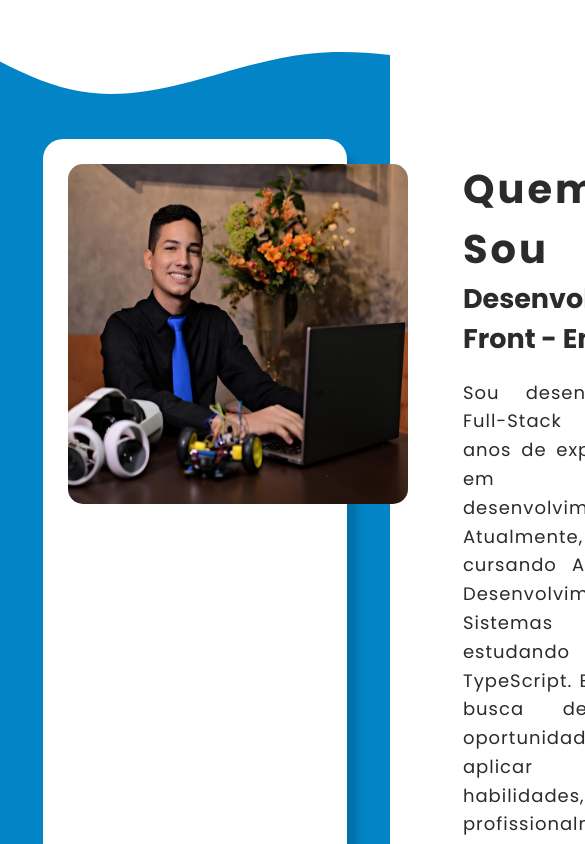
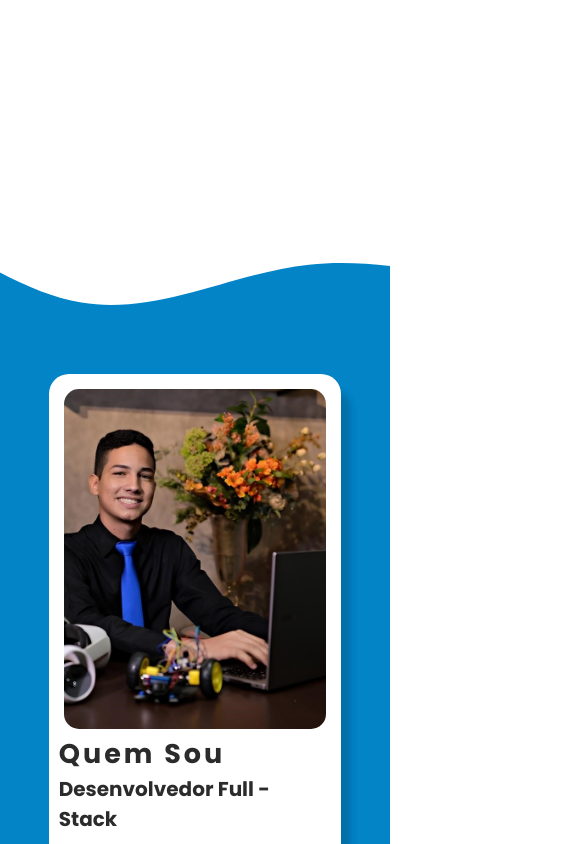
Before and after one commit to Pablo-M-Santos/Portfolio, a React (Vite) app: page / in a window 390 px wide. Shown: the part 900-1744 px from the top of the page, 585 px wide, since content can reach past the window. Built offline with nearby package versions, Linux system fonts and the light colour scheme.

Commit message:
feat: Quem sou finalizado

```diff
--- a/src/Components/Main/Main.css
+++ b/src/Components/Main/Main.css
@@ -248,6 +248,7 @@ span {
   .home-container {
     width: 85%;
   }
+
   /* Quem Sou */
   .quem-sou-texto h2 {
     font-size: 40px;
@@ -299,19 +300,20 @@ span {
     font-size: 20px;
   }
 
-   /* Quem Sou */
-   .quem-sou-texto h2 {
-    font-size: 40px;
+  /* Quem Sou */
+  .quem-sou-texto h2 {
+    font-size: 30px;
   }
 
   .quem-sou-texto h3 {
-    font-size: 27px;
+    font-size: 25px;
   }
 
   .quem-sou-texto p {
-    font-size: 18px;
+    font-size: 17px;
     margin: 20px 0px;
   }
+
   .quem-sou-img {
     width: 350px;
     height: 350px;
@@ -341,17 +343,40 @@ span {
   .home-container {
     width: 90%;
   }
+
+  /* Quem Sou */
+  .quem-sou-texto h2 {
+    font-size: 29px;
+  }
+
+  .quem-sou-texto h3 {
+    font-size: 24px;
+  }
+
+  .quem-sou-texto p {
+    font-size: 16px;
+    margin: 20px 0px;
+  }
+
+  .quem-sou-img {
+    width: 350px;
+    height: 350px;
+  }
 }
 
 @media (max-width: 1250px) {
+
   /* Home */
   .home-container {
     flex-direction: column-reverse;
-    padding-top: 200px;
   }
 
   .home-texto h1 {
     font-size: 25px;
+  }
+
+  .home {
+    height: 135vh;
   }
 
   .home-texto h2 {
@@ -374,12 +399,30 @@ span {
 
   .home-container {
     width: 80%;
+    margin-top: 0px;
   }
 
   /* Quem Sou  */
+  .quem-sou-container {
+    flex-direction: column;
+    width: 65%;
+  }
+
+  .quem-sou-img {
+    width: 100%;
+    height: 350px;
+    object-fit: cover;
+    object-position: 50% 20%;
+    border-radius: 20px;
+    margin-right: 0px;
+  }
+
 }
 
 @media (max-width: 800px) {
+  .home {
+    height: 120vh;
+  }
   .home-texto h1 {
     font-size: 25px;
   }
@@ -402,9 +445,16 @@ span {
     height: 450px;
   }
 
+  .home-container {
+    margin-top: 0px;
+  }
+
 }
 
 @media (max-width: 600px) {
+  .home {
+    height: 125vh;
+  }
   .home-texto h1 {
     font-size: 22px;
   }
@@ -434,6 +484,25 @@ span {
   .btn {
     padding: 0.5rem 2.7rem;
   }
+
+  /* Quem Sou */
+  .quem-sou-texto h2 {
+    font-size: 27px;
+  }
+
+  .quem-sou-texto h3 {
+    font-size: 22px;
+  }
+
+  .quem-sou-texto p {
+    font-size: 15px;
+    margin: 20px 0px;
+  }
+
+  .quem-sou-container {
+    width: 75%;
+  }
+
 }
 
 @media (max-width: 500px) {
@@ -470,6 +539,28 @@ span {
 
   .btn {
     padding: 0.3rem 2.5rem;
+  }
+
+  /* Quem Sou */
+  .quem-sou-texto h2 {
+    font-size: 27px;
+  }
+
+  .quem-sou-texto h3 {
+    font-size: 22px;
+  }
+
+  .quem-sou-texto p {
+    font-size: 15px;
+    margin: 20px 0px;
+  }
+
+  .quem-sou-container {
+    width: 75%;
+  }
+
+  .quem-sou-container {
+    padding: 10px;
   }
 }
 
@@ -508,4 +599,30 @@ span {
   .btn {
     padding: 0.3rem 2.5rem;
   }
+
+  /* Quem Sou */
+  .quem-sou-texto h2 {
+    font-size: 27px;
+  }
+
+  .quem-sou-texto h3 {
+    font-size: 20px;
+  }
+
+  .quem-sou-texto p {
+    font-size: 16px;
+    margin: 20px 0px;
+    line-height: 140%;
+  }
+
+  .quem-sou-container {
+    width: 75%;
+  }
+
+  .quem-sou-container {
+    padding: 10px;
+  }
+
+
+
 }
--- a/src/Components/Main/Main.jsx
+++ b/src/Components/Main/Main.jsx
@@ -54,11 +54,11 @@ const Main = () => {
 
       <section className="quem-sou section" id="quem-sou">
         <div className="waveTop"></div>
-        <div className="quem-sou-container  ">
+        <div className="quem-sou-container">
           <img src={ fotoQuemSou } alt="" className="quem-sou-img" />
           <div className="quem-sou-texto">
           <h2>Quem Sou</h2>
-            <h3>Desenvolvedor Front - End</h3>
+            <h3>Desenvolvedor Full - Stack</h3>
             <p>Sou desenvolvedor Full-Stack com 2 anos de experiência em desenvolvimento. Atualmente, estou cursando Análise e Desenvolvimento de Sistemas e estudando React e TypeScript. Estou em busca de uma oportunidade para aplicar minhas habilidades, crescer profissionalmente e desenvolver soluções inovadoras e eficientes.</p>
             <a  className="btn" href="https://wa.me/558592822527?text=Olá!,%20eu%20vim%20do%20seu%20Portfólio">Saiba Mais</a>
           </div>
```
